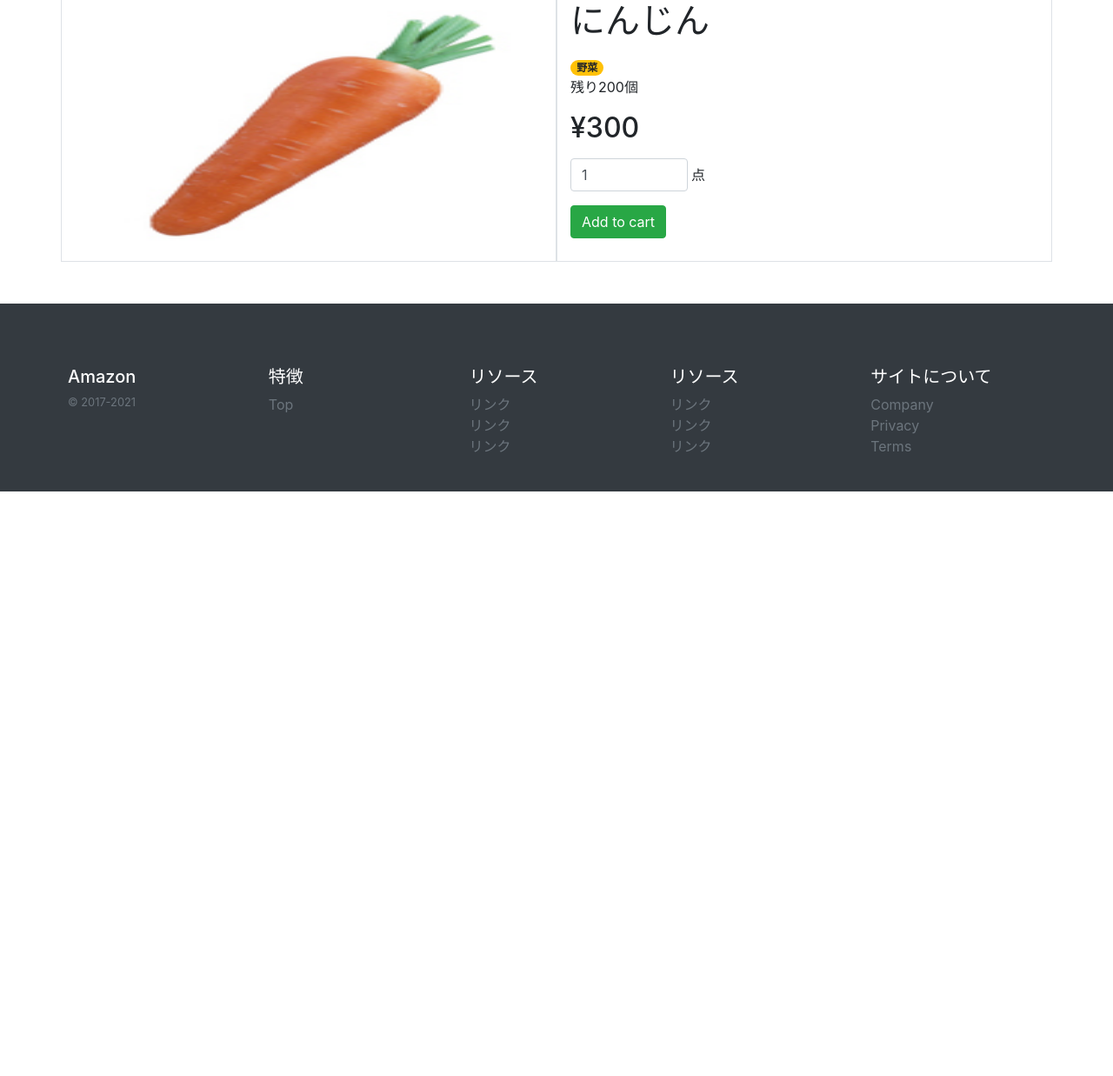
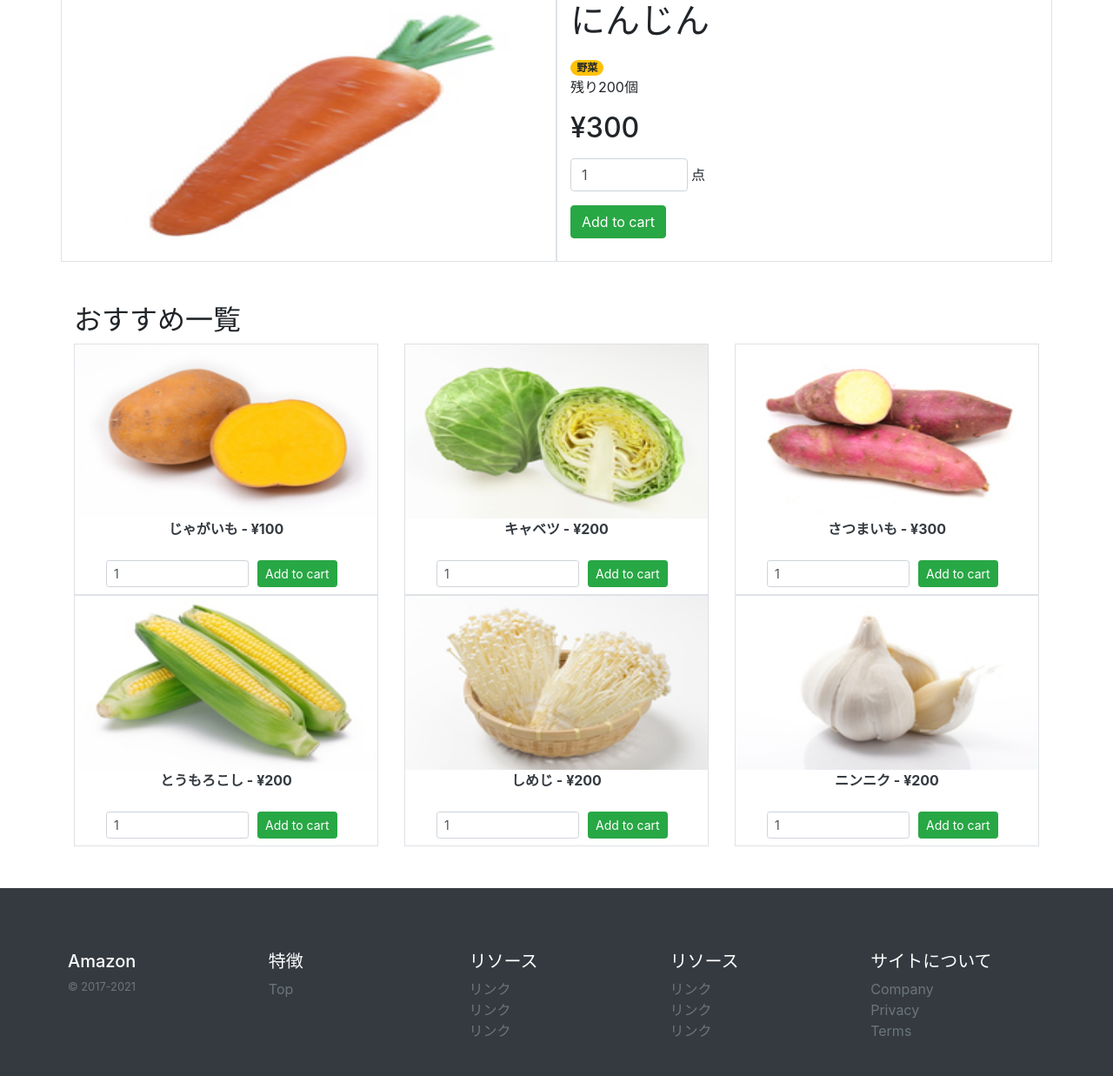
Before and after one commit to ajdjaiuoapooiad/amazon, a Django app: page /items/0yXDGL1PYqcd0uRG8m5y6n/ in a window 1280 px wide. Shown: the part 105-1342 px from the top of the page at 87% size. Before the commit the page ends 670 px from the top, so only its background shows below. Run offline with Django 3.2, Linux system fonts and the light colour scheme; data comes from the database, SQL or seed files in the repository; both versions use the stored data as it was after the commit; data that the repository does not hold is empty.

Commit message:
design osuusme

```diff
--- a/templates/pages/item.html
+++ b/templates/pages/item.html
@@ -32,5 +32,26 @@
 
         </div>
     </div>
+
+
+    <!--おすすめ一覧---------------->
+
+    <div class="my-5">
+        <h2>おすすめ一覧</h2>
+        <div class="row ">
+
+            {%for object in ADDTIONAL_ITEMS%}
+            {%if forloop.counter < 7 %}
+            <div class="col-4">
+                {%include 'snippets/item_add_box.html'%}
+            </div>
+            {%endif%}
+            {%endfor%}
+        </div>
+    </div>
+
+
+
+
 </div>
 {% endblock %}
--- a/templates/snippets/item_add_box.html
+++ b/templates/snippets/item_add_box.html
@@ -2,17 +2,17 @@
 
     <div class="">
        <img src="/{{object.image}}" alt="" width="100%" height="200px">
-        <a href="/items/{{object.pk}}/" class="text-dark"><p>{{object.name}}</p></a>
-        <p>¥{{object.price}}</p>
+        <a href="/items/{{object.pk}}/" class="text-dark font-weight-bolder text-center"><p>{{object.name}} - ¥{{object.price}}</p></a>
     </div>
 
-    <div class="row">
+    <div class="row " >
         <!--ここからコピペした-->
         <form action="/cart/add/" method="POST" class="p-2">
             {% csrf_token %}
             <input type="hidden" name="item_pk" value="{{object.pk}}" />
             <div class="form-row align-items-center">
-              <div class="col-md-7">
+
+              <div class="col-md-7 pl-5">
                 <input
                   type="number"
                   class="form-control form-control-sm"
@@ -21,6 +21,7 @@
                   max="{{object.stock}}"
                 />
               </div>
+
               <div class="col-md-5">
                 {% if object.stock == 0 %}
                 <button
@@ -31,7 +32,7 @@
                   売り切れ
                 </button>
                 {% else %}
-                <button type="submit" class="btn btn-sm btn-outline-success">
+                <button type="submit" class="btn btn-sm btn-success">
                   Add to cart
                 </button>
                 {% endif %}
```
Also changed, not shown: templates/pages/cart_list.html (+6 -4 lines), db.sqlite3.
